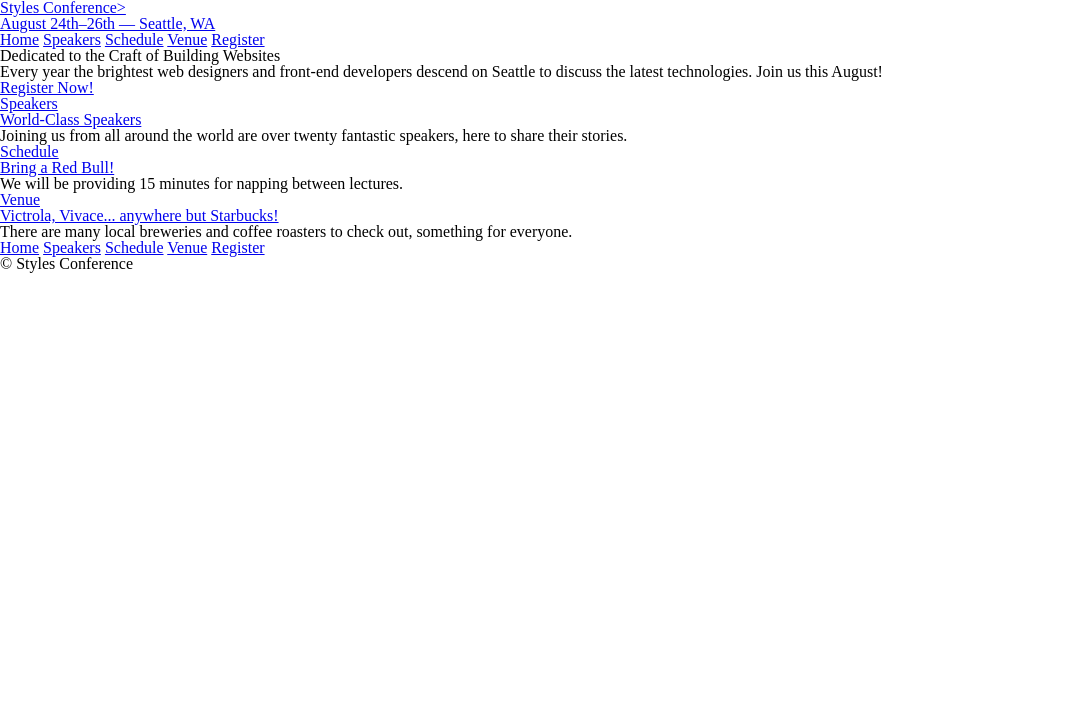
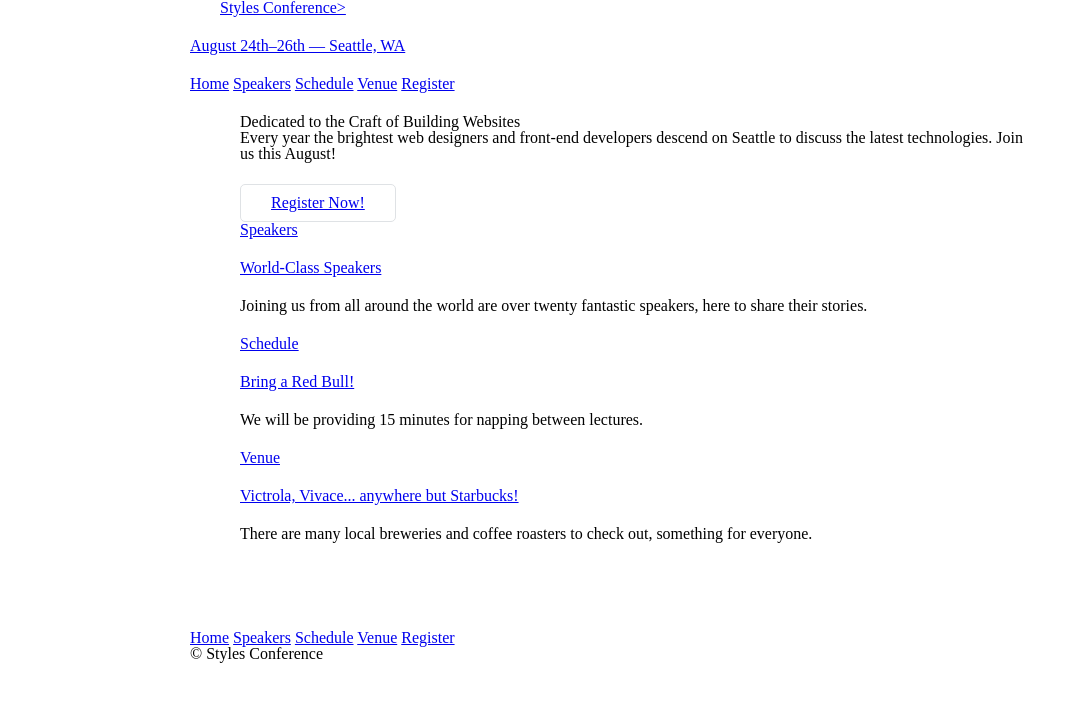
Before and after one commit to bbarrows89/shay-howe-HTML_CSS, a plain HTML site: page styles-conference (shayhowe)/index.html in a window 1280 px wide. Shown: the whole page, without its empty margins (0-1085 px from the left). Drawn offline with Linux system fonts and the light colour scheme.

Commit message:
new containers, lots of css styling, and trying to push to git via codeanywhere and SSH terminal

```diff
--- a/styles-conference (shayhowe)/assets/stylesheets/main.css
+++ b/styles-conference (shayhowe)/assets/stylesheets/main.css
@@ -46,3 +46,50 @@ table {
 	border-collapse: collapse;
 	border-spacing: 0;
 }
+
+
+/*
+----------------- GRID ---------------
+*/
+
+*,
+*:before,
+*:after {
+	-webkit-box-sizing: border-box;
+	-moz-box-sizing: border-box;
+	box-sizing: border-box;
+}
+
+/* ------------------------------- */
+
+.container {
+	margin: 0 auto;
+	padding-left: 30px;
+	padding-right: 30px;
+	width: 960px;
+}
+
+/* --------- Typography ----------- */
+
+h1, h3, h4, h5, p {
+	margin-bottom: 22px;
+}
+
+/* ---------- Buttons ------------- */
+
+.btn {
+	border-radius: 5px;
+	display: inline-block;
+	margin: none;
+}
+
+.btn-alt {
+	border: 1px solid #dfe2e5;
+	padding: 10px 30px;
+}
+
+/* ------- Home ----- */
+
+.hero {
+	padding: 22px 80px 66px 80px
+}
--- a/styles-conference (shayhowe)/index.html
+++ b/styles-conference (shayhowe)/index.html
@@ -7,10 +7,12 @@
 	</head>
 	<body>
 
-		<header>
+		<header class="container">
+			<section class="container">
 			<h1>
 				<a href="index.html">Styles Conference>
 			</h1>
+				</section>
 			<h3>August 24th&ndash;26th &mdash; Seattle, WA</h3>
 
 			<nav>
@@ -23,11 +25,11 @@
 
 		</header>
 
-		<section>
+		<section class="hero container">
 
 			<h2>Dedicated to the Craft of Building Websites</h2>
 			<p>Every year the brightest web designers and front-end developers descend on Seattle to discuss the latest technologies. Join us this August!</p>
-			<a href="register.html">Register Now!</a>
+			<a class="btn btn-alt" href="register.html">Register Now!</a>
 
 				<section>
 				<a href="speakers.html">
@@ -54,7 +56,7 @@
 				</section>
 
 		</section>
-		<footer>
+		<footer class="container">
 
 			<nav>
 				<a href="index.html">Home</a>
```
Also changed, not shown: styles-conference (shayhowe)/register.html (+7 -5 lines), styles-conference (shayhowe)/schedule.html (+7 -5 lines), styles-conference (shayhowe)/speakers.html (+7 -5 lines), styles-conference (shayhowe)/venue.html (+7 -5 lines).
